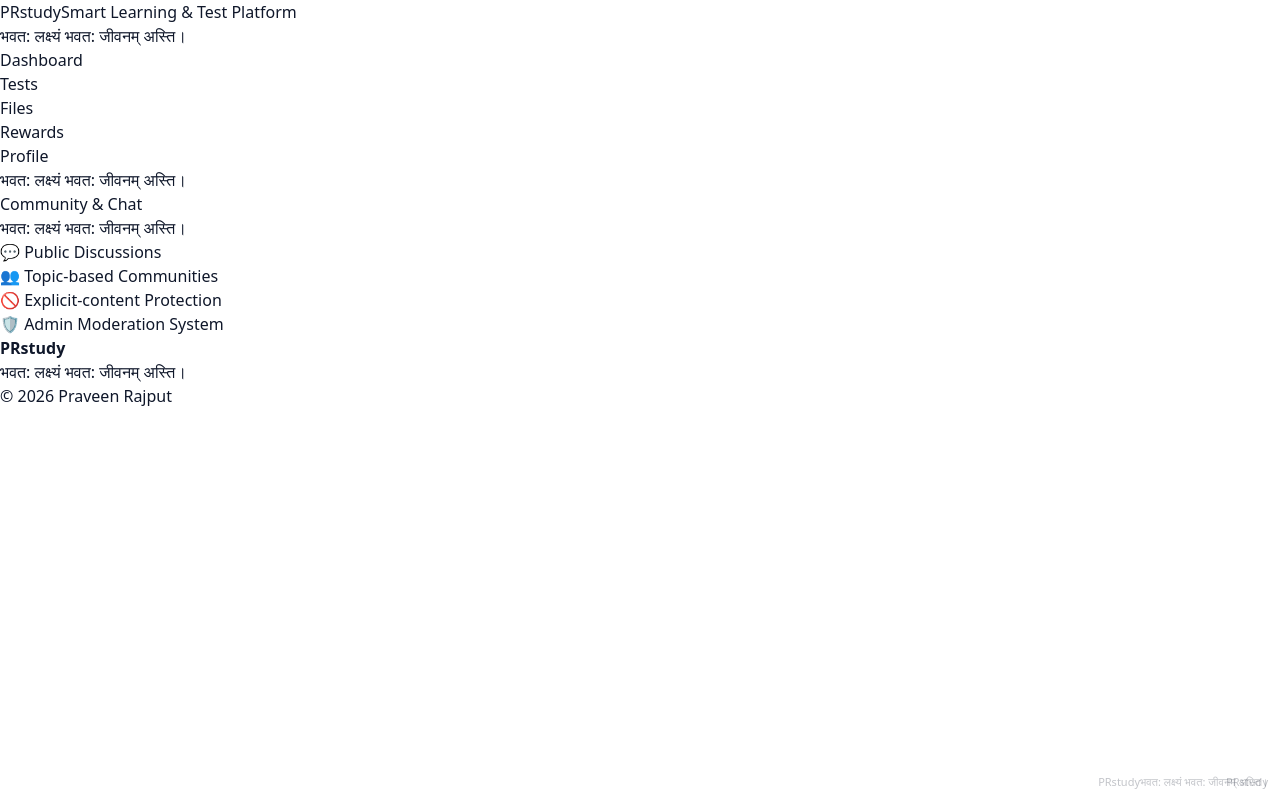
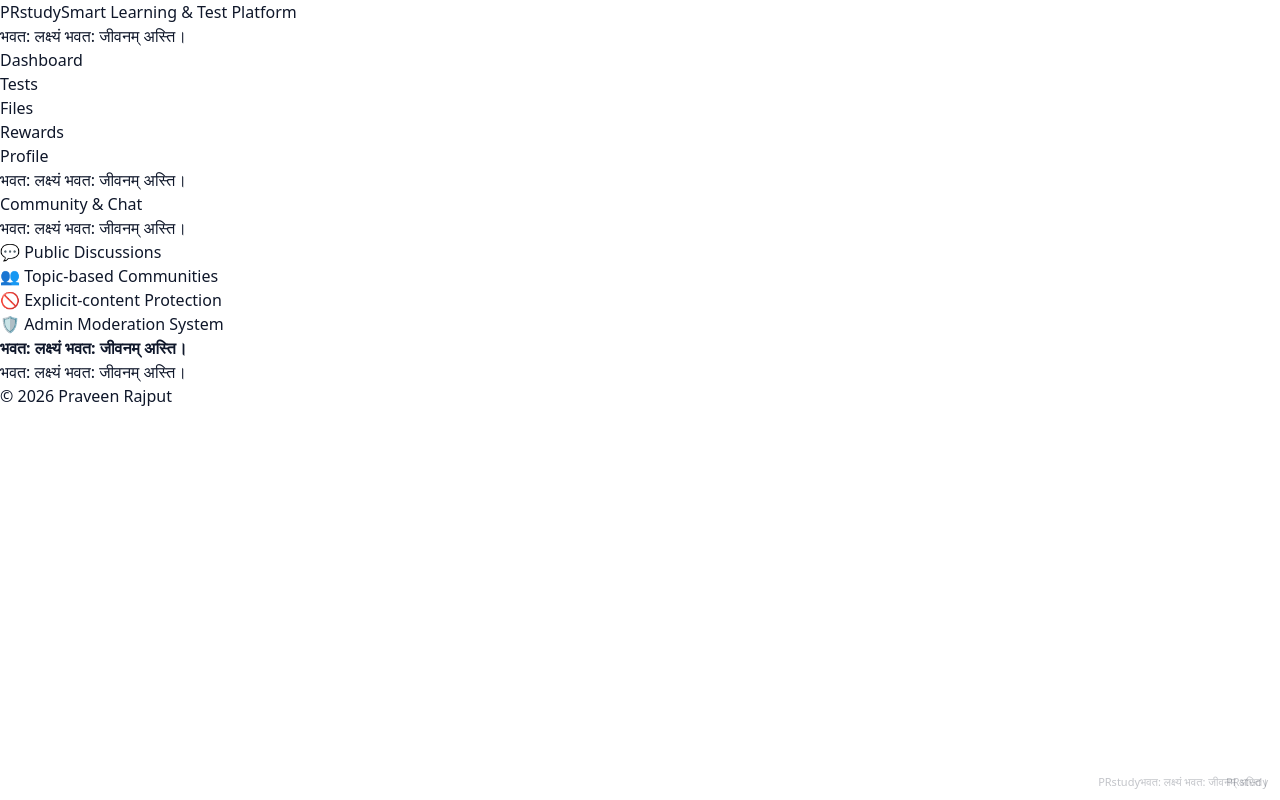
Before and after one commit to Radhakrishna264/PR, a Next.js app: page /chat in a window 1280 px wide. Built offline with nearby package versions, Linux system fonts and the light colour scheme.

Commit message:
Update Footer.jsx

```diff
--- a/src/app/components/Footer.jsx
+++ b/src/app/components/Footer.jsx
@@ -5,7 +5,7 @@
     <footer className="prstudy-footer">
       <div className="footer-content">
         <div className="footer-brand">
-          <strong>{branding.name}</strong>
+          <strong>{branding.slogan.text}</strong>
         </div>
 
         <div className="footer-slogan">
```
